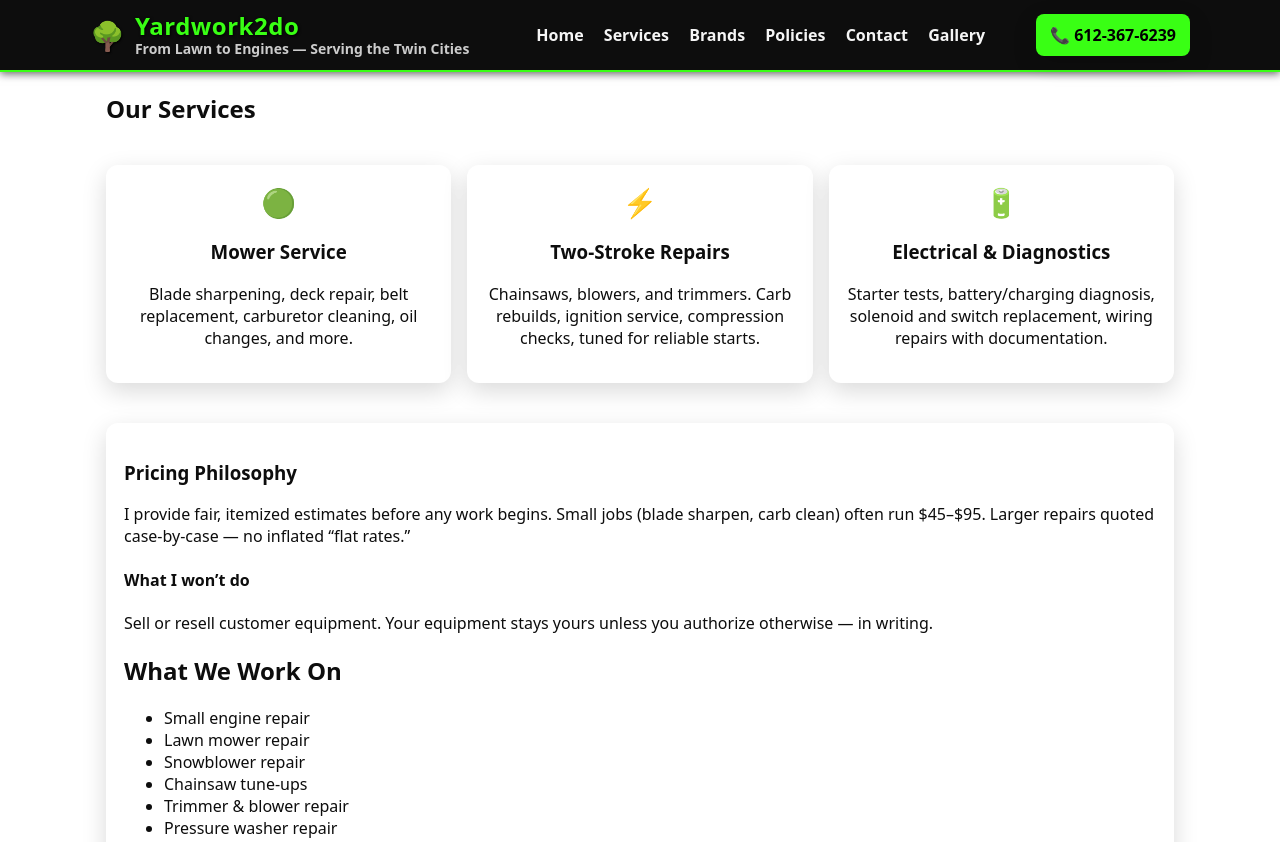
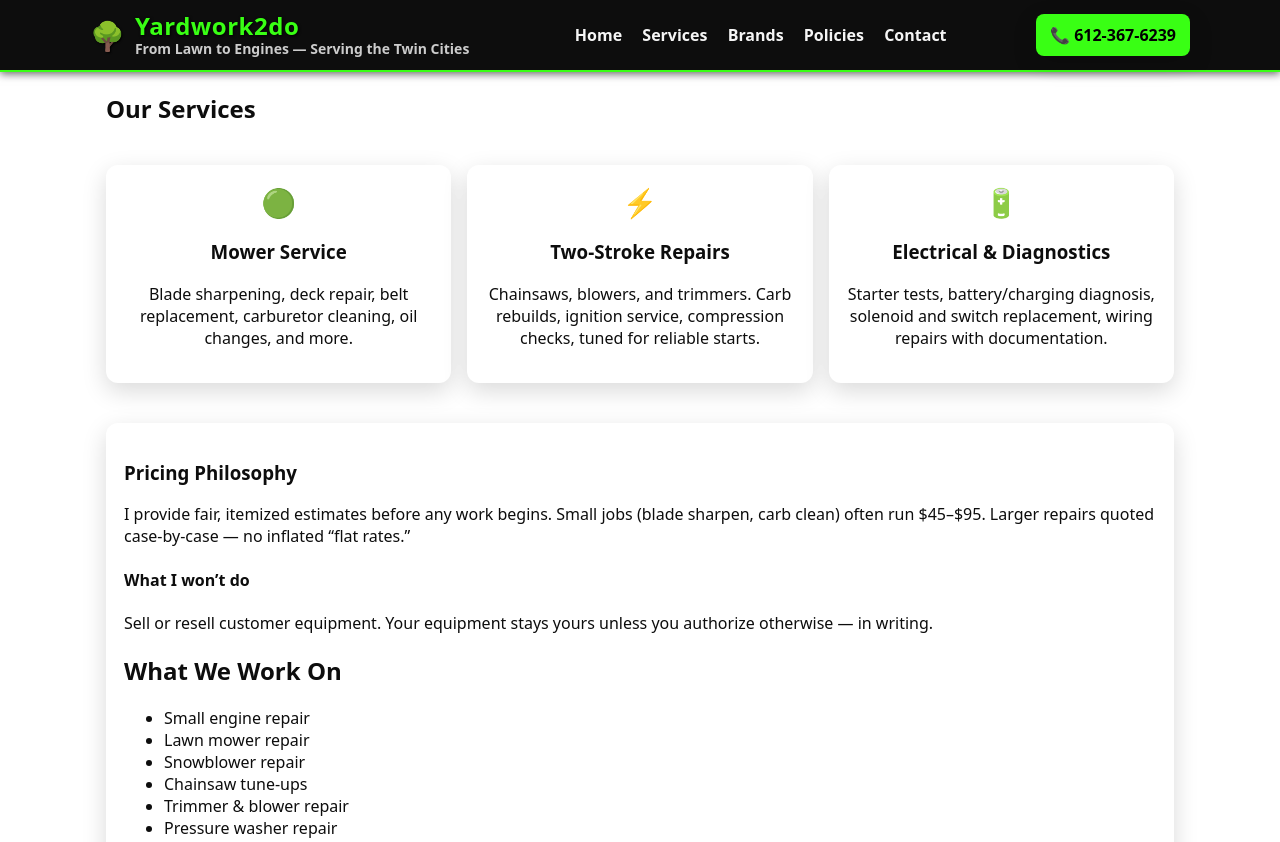
Before and after one commit to yardwork2do/Yardwork2do, a plain HTML site: page services.html in a window 1280 px wide. Shown: the top 842 px of the page. Drawn offline with Linux system fonts and the light colour scheme.

Commit message:
Remove commented-out Gallery link from services.html
Removed commented-out Gallery link from navigation.

```diff
--- a/services.html
+++ b/services.html
@@ -36,7 +36,7 @@
       <a href="brands.html">Brands</a>
       <a href="policies.html">Policies</a>
       <a href="contact.html">Contact</a>
-      <a href="Gallery.html">Gallery</a>
+     <!-- <a href="Gallery.html">Gallery</a> -->
     </nav>
 
     <a class="cta-phone" href="tel:6123676239">📞 612-367-6239</a>
```
